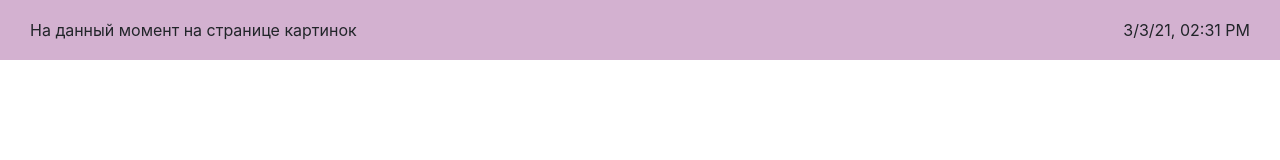
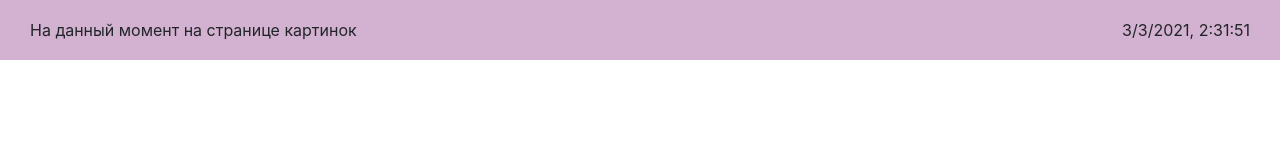
Before and after one commit to developerentity/galanix-task-2, a React (Create React App) app: page / in a window 1280 px wide. Shown: the top 160 px of the page. Built offline with nearby package versions, Linux system fonts and the light colour scheme.

Commit message:
fix: warn with mising dependency in Clock component

```diff
--- a/src/elements/Clock.js
+++ b/src/elements/Clock.js
@@ -3,10 +3,8 @@ import React, { useEffect, useState } from 'react'
 
 const Clock = () => {
 
-    const options = { year: '2-digit', month: 'numeric', day: 'numeric', hour: '2-digit', minute: '2-digit' }
-    const [time, setTime] = useState(new Date().toLocaleString([], options))
-
-    const tick = () => setTime(new Date().toLocaleString([], options))
+    const [time, setTime] = useState(new Date().toLocaleString())
+    const tick = () => setTime(new Date().toLocaleString())
 
     useEffect(() => {
         let timerId = setInterval(
@@ -18,7 +16,7 @@ const Clock = () => {
 
     return (
         <div className='clock'>
-            {time}
+            {time.slice(0, 17)}
         </div>
     );
 }
```
